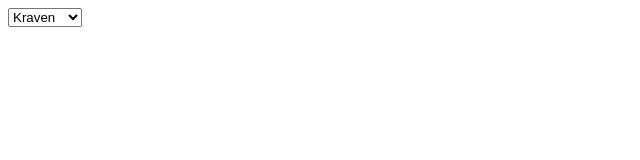
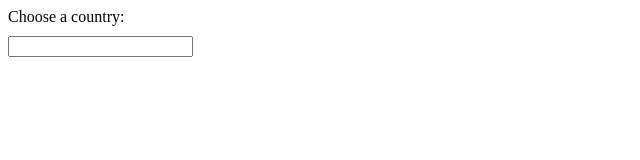
Before and after one commit to bentleyminwa/Leetcode-Challenges, a plain HTML site: page index.html in a window 1280 px wide. Shown: the whole page, without its empty margins (0-640 px from the left). Drawn offline with Linux system fonts and the light colour scheme.

Commit message:
datalist feature

```diff
--- a/index.html
+++ b/index.html
@@ -3,15 +3,19 @@
   <head>
     <meta charset="UTF-8" />
     <meta name="viewport" content="width=device-width, initial-scale=1.0" />
+    <link rel="stylesheet" href="styles.css" />
     <title>git tutorial</title>
   </head>
   <body>
-    <form>
-      <select id="">
-        <option value="">Kraven</option>
-        <option value="">Hunter</option>
-        <option value="">Predator</option>
-      </select>
-    </form>
+    <label for="country-choice">Choose a country:</label>
+    <input list="countries" id="country-choice" name="country-choice" />
+
+    <datalist id="countries">
+      <option value="Kenya"></option>
+      <option value="India"></option>
+      <option value="UK"></option>
+      <option value="United States"></option>
+      <option value="Russia"></option>
+    </datalist>
   </body>
 </html>
--- a/styles.css
+++ b/styles.css
@@ -1,5 +1,4 @@
-body {
-  color: white;
-  padding: 10px;
-  margin: 20px;
+label {
+  display: block;
+  margin-bottom: 10px;
 }
```
